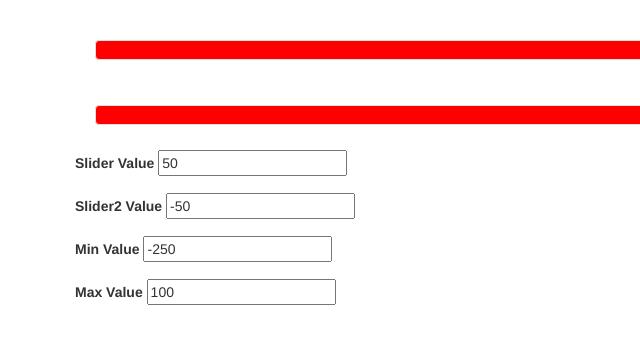
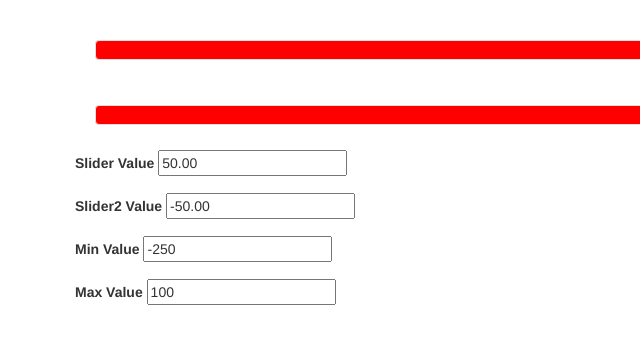
Before and after one commit to MEAN-stack/MEAN-stack.github.io, a plain HTML site: page slider/slidertest.html in a window 1280 px wide. Shown: the full height of the page, 0-640 px from the left. Drawn offline with nearby package versions, Linux system fonts and the light colour scheme.

Commit message:
Update slidertest.html

```diff
--- a/slider/slidertest.html
+++ b/slider/slidertest.html
@@ -25,11 +25,11 @@
 	  <form>
         <div class="form-group">
           <label for="handlepos">Slider Value</label>
-          <input id="handlepos" type="text" ng-model="settings.value1">
+          <input id="handlepos" type="text" ng-model="settings.value1 | number:2">
         </div>
 		<div class="form-group">
           <label for="handlepos">Slider2 Value</label>
-          <input id="handlepos" type="text" ng-model="settings.value2">
+          <input id="handlepos" type="text" ng-model="settings.value2 | number:2">
         </div>
         <div class="form-group">
           <label for="handlepos">Min Value</label>
```
